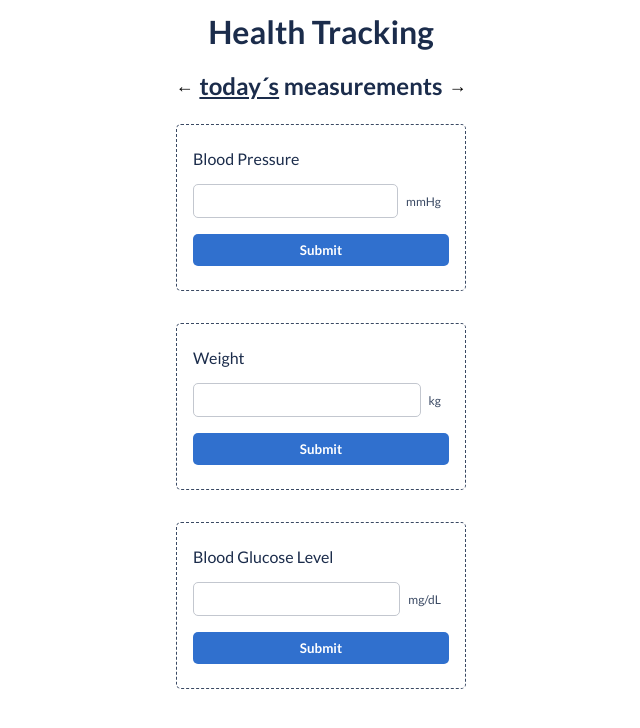
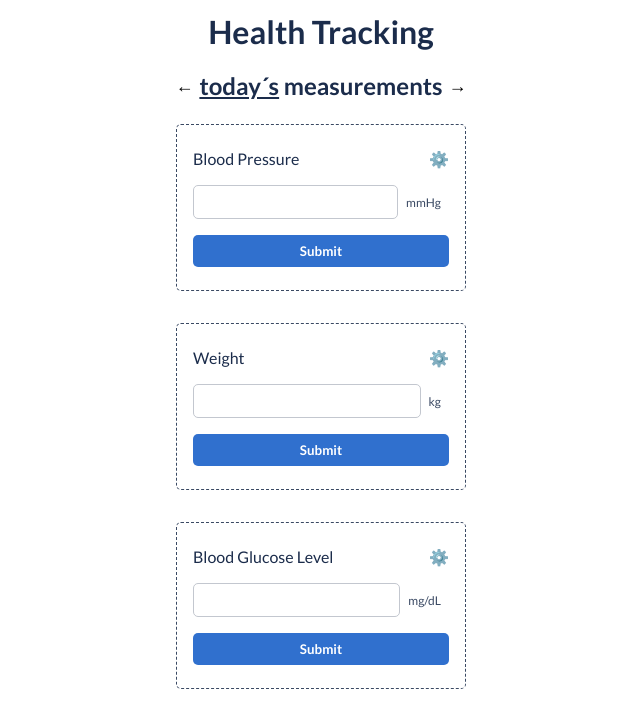
Before and after one commit to HansKre/health-tracking, a React (Create React App) app: page / in a window 1280 px wide. Shown: the top 728 px of the page, without its empty margins (319-959 px from the left). Built offline with nearby package versions, Linux system fonts and the light colour scheme.

Commit message:
Implement submitted measurements with trend.

```diff
--- /dev/null
+++ b/src/components/health-card/CardHeader.tsx
@@ -0,0 +1,14 @@
+interface Props {
+  label: string;
+}
+
+export default function CardHeader({ label }: Props) {
+  return (
+    <div style={{ display: 'flex', justifyContent: 'space-between' }}>
+      <p>{label}</p>
+      <p style={{ cursor: 'pointer' }} onClick={() => alert('Todo')}>
+        ⚙️
+      </p>
+    </div>
+  );
+}
--- a/src/components/health-card/HealthCard.tsx
+++ b/src/components/health-card/HealthCard.tsx
@@ -5,6 +5,9 @@ import { Input } from './Input';
 import { FlexForm } from './FlexForm';
 import { Label } from './Label';
 import { CardContainer } from './CardContainer';
+import { SubmittedText } from './SubmittedText';
+import { SubmittedContainer } from './SubmittedContainer';
+import CardHeader from './CardHeader';
 
 const cards: Record<CardType, CardInfo> = {
   bloodPressure: { label: 'Blood Pressure', unit: 'mmHg' },
@@ -16,12 +19,14 @@ interface Props {
   type: CardType;
   state: CardValue;
   onSubmit: (val: CardValue, type: CardType) => void;
+  trend: React.ReactNode;
 }
 
 export default function HealthCard({
   type,
   state = { value: '', submitted: false },
   onSubmit,
+  trend,
 }: Props) {
   const ref = useRef<HTMLInputElement>(null);
 
@@ -49,7 +54,7 @@ export default function HealthCard({
 
   return (
     <CardContainer>
-      <p>{cards[type].label}</p>
+      <CardHeader label={cards[type].label} />
       {!state.submitted && (
         <FlexForm onSubmit={handleSubmit}>
           <Input
@@ -64,7 +69,17 @@ export default function HealthCard({
           <Button>Submit</Button>
         </FlexForm>
       )}
-      {state.submitted && <p>{state.value}</p>}
+      {state.submitted && (
+        <SubmittedContainer>
+          <SubmittedText>
+            {state.value} {cards[type].unit}
+          </SubmittedText>
+          {trend}
+          <SubmittedText>
+            ⌀ {state.value} {cards[type].unit}
+          </SubmittedText>
+        </SubmittedContainer>
+      )}
     </CardContainer>
   );
 }
--- /dev/null
+++ b/src/components/health-card/SubmittedContainer.tsx
@@ -0,0 +1,8 @@
+import styled from 'styled-components';
+
+export const SubmittedContainer = styled.article`
+  display: flex;
+  flex: 1;
+  justify-content: space-around;
+  align-items: center;
+`;
--- /dev/null
+++ b/src/components/health-card/SubmittedText.tsx
@@ -0,0 +1,6 @@
+import styled from 'styled-components';
+import mainTheme from '@styles/mainTheme';
+
+export const SubmittedText = styled.h3`
+  color: ${mainTheme.palette.secondary};
+`;
--- a/src/components/measurements/Measurements.tsx
+++ b/src/components/measurements/Measurements.tsx
@@ -1,5 +1,6 @@
 import { HealthCard } from '@components';
 import { AppState, CardType, CardValue } from 'types/types';
+import Trend from './Trend';
 
 interface Props {
   date: Date;
@@ -13,16 +14,21 @@ export default function Measurements({ date, state, onSubmit }: Props) {
         type={'bloodPressure'}
         state={state[date.toLocaleDateString()]?.bloodPressure}
         onSubmit={onSubmit}
+        trend={<Trend type={'bloodPressure'} date={date} appState={state} />}
       />
       <HealthCard
         type={'weight'}
         state={state[date.toLocaleDateString()]?.weight}
         onSubmit={onSubmit}
+        trend={<Trend type={'weight'} date={date} appState={state} />}
       />
       <HealthCard
         type={'bloodGlucoseLevel'}
         state={state[date.toLocaleDateString()]?.bloodGlucoseLevel}
         onSubmit={onSubmit}
+        trend={
+          <Trend type={'bloodGlucoseLevel'} date={date} appState={state} />
+        }
       />
     </>
   );
--- /dev/null
+++ b/src/components/measurements/Trend.tsx
@@ -0,0 +1,29 @@
+import { SubmittedText } from '@components/health-card/SubmittedText';
+import { yesterday } from '@utils/date';
+import { CardType, AppState } from 'types/types';
+
+interface Props {
+  type: CardType;
+  appState: AppState;
+  date: Date;
+}
+
+function trendIcon(previous: number, current: number): string {
+  if (current > previous) {
+    return '⬆️';
+  } else if (current < previous) {
+    return '⬇️';
+  } else {
+    return '➡️';
+  }
+}
+
+export default function Trend({ type, appState, date }: Props) {
+  const previous = parseInt(
+    appState[yesterday(date).toLocaleDateString()]?.[type]?.value
+  );
+
+  const current = parseInt(appState[date.toLocaleDateString()]?.[type]?.value);
+
+  return <SubmittedText>{trendIcon(previous, current)}</SubmittedText>;
+}
```
